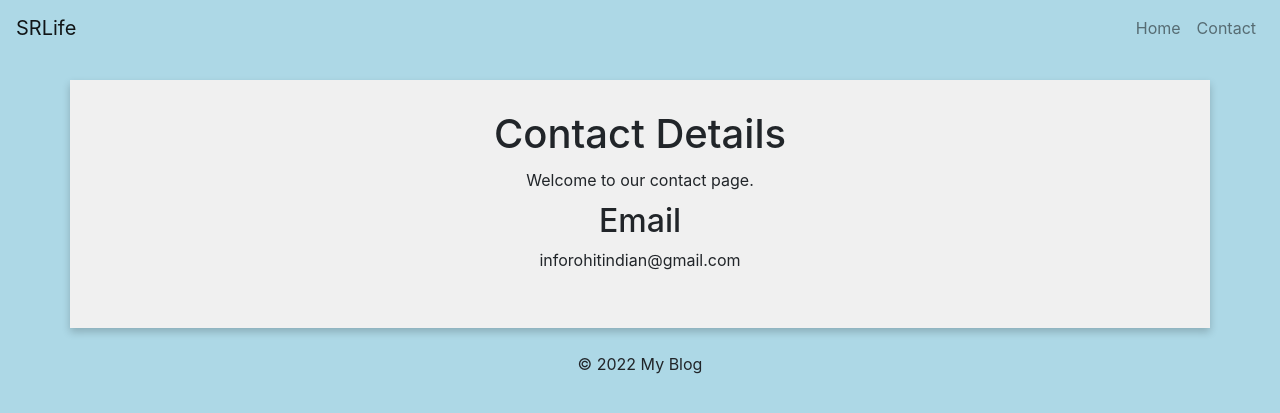
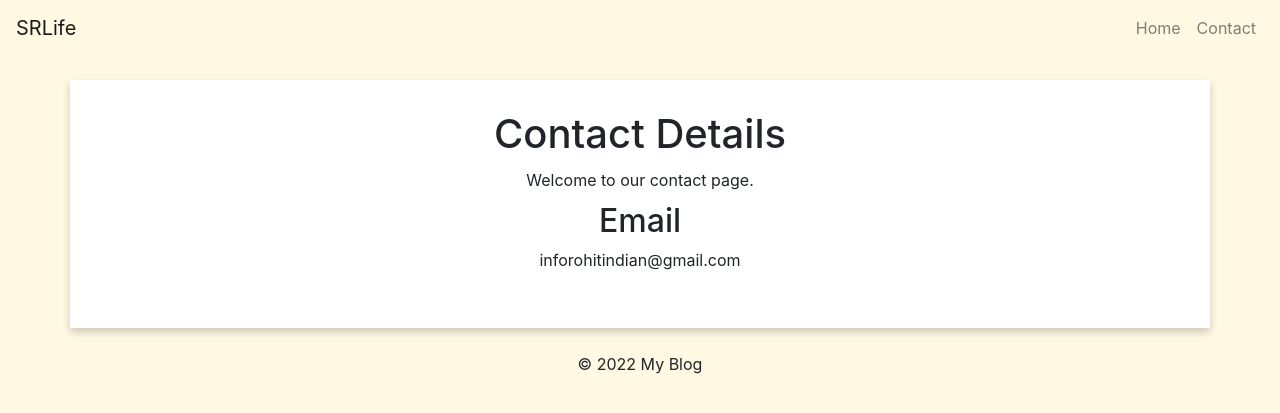
Before and after one commit to rohits144/blogsite, a Django app: page /contact in a window 1280 px wide. Shown: the top 413 px of the page. Run offline with Django 3.2, Linux system fonts and the light colour scheme; some libraries are stand-ins or nearby versions.

Commit message:
Update background color in templates

```diff
--- a/blog/templates/article_detail.html
+++ b/blog/templates/article_detail.html
@@ -7,7 +7,7 @@
     .article {
         position: relative;
         width: 100%;
-        background-color: #f0f0f0;
+        background-color: white;
         box-shadow: 0 4px 8px rgba(0, 0, 0, 0.2);
         padding: 30px;
         border-radius: 5px;
--- a/blog/templates/article_list.html
+++ b/blog/templates/article_list.html
@@ -17,7 +17,7 @@
     .article {
         position: relative;
         width: 100%;
-        background-color: #fefefe;
+        background-color: white;
         /* light grey */
         box-shadow: 0 4px 8px rgba(0, 0, 0, 0.2);
         /* horizontal offset, vertical offset, blur radius, color */
--- a/blog/templates/contact.html
+++ b/blog/templates/contact.html
@@ -3,7 +3,7 @@
 {% block content %}
 <style>
     body {
-        background: #add8e6;
+        background: #fff9e3;
         justify-content: center; /* center horizontally */
         align-items: center; /* center vertically */
     }
@@ -11,7 +11,7 @@
     .article {
         position:relative;
         width: 100%;
-        background-color: #f0f0f0;
+        background-color: white;
         box-shadow: 0 4px 8px rgba(0, 0, 0, 0.2);
         padding: 30px;
     }
```
